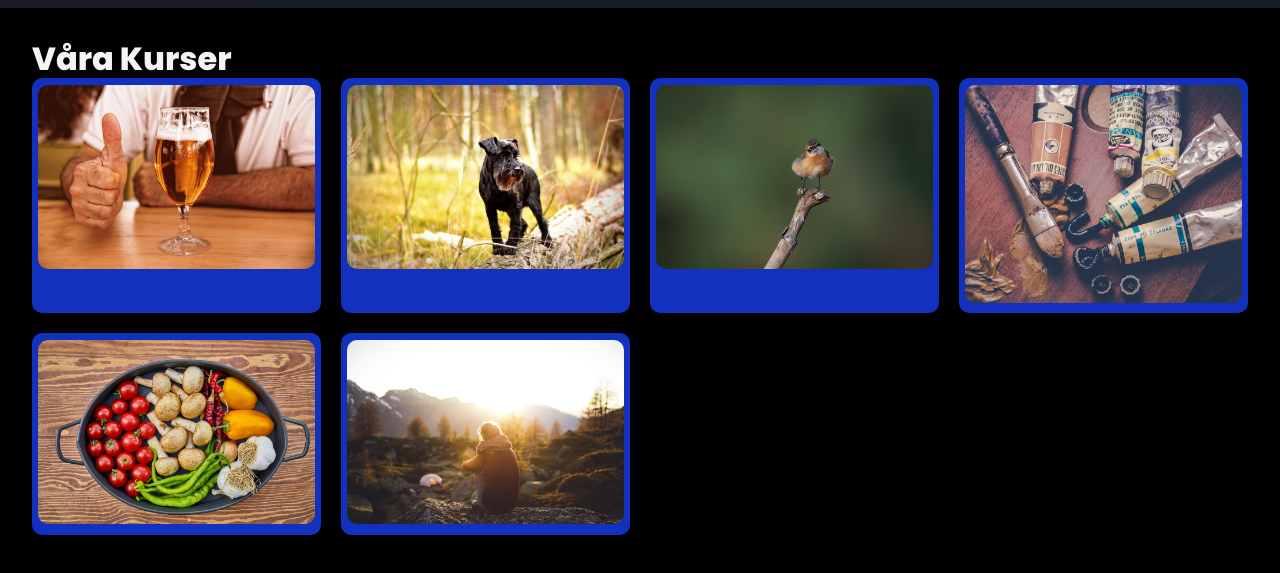
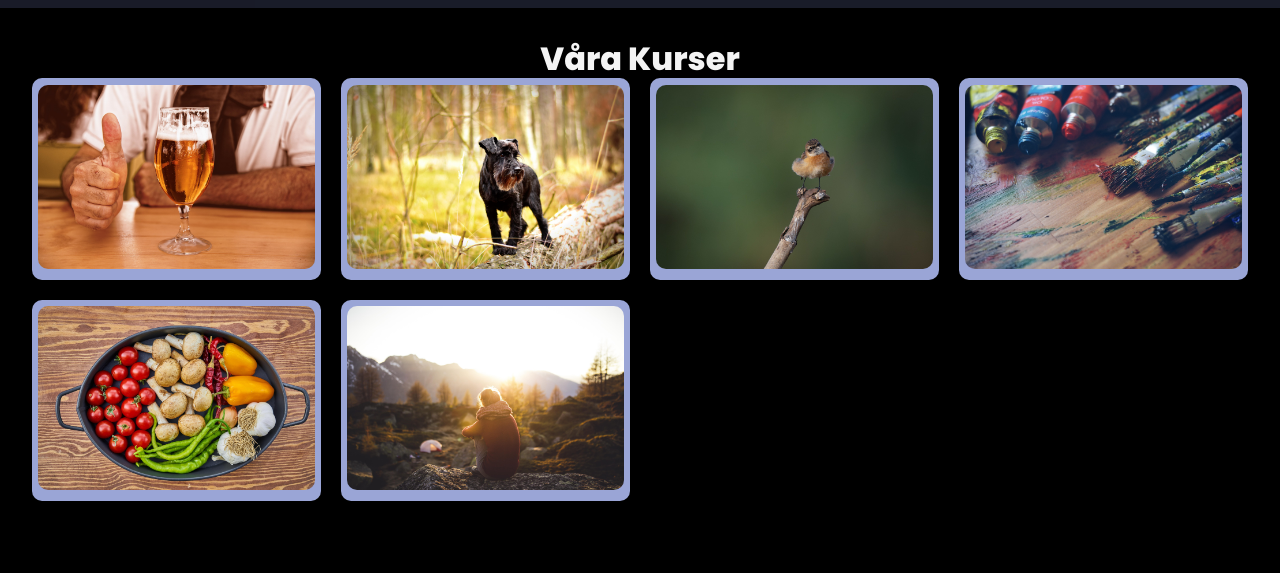
Before and after one commit to Msundqvist/westcoast-education, a website with bundled scripts: page src/pages/courses.html in a window 1280 px wide. Shown: the part 105-678 px from the top of the page. Built offline with nearby package versions, Linux system fonts and the light colour scheme.

Commit message:
ändrat en bild och satt h1 centrerad

```diff
--- a/src/assets/css/site.css
+++ b/src/assets/css/site.css
@@ -69,6 +69,12 @@ logo a img {
 .btn:hover {
   opacity: 0.7;
 }
+
+.course-title {
+  display: flex;
+  justify-content: center;
+}
+
 /* Grid settings */
 .grid {
   display: grid;
@@ -77,7 +83,7 @@ logo a img {
 }
 
 .card {
-  background: #1131be;
+  background: #9aa5d6;
   padding: 0.4rem;
   transition: transform 0.2s;
   border-radius: 10px;
@@ -92,7 +98,7 @@ logo a img {
 }
 .card:hover {
   transform: scale(1.05);
-  background: #00897b;
+  background: #2262ec;
 }
 
 /* course page... */
--- a/src/data/courses.ts
+++ b/src/data/courses.ts
@@ -37,7 +37,7 @@ export const courses: ICourses[] = [
     duration: 15,
     classRoom: false,
     distans: true,
-    image: 'paint1.jpg',
+    image: 'painting.jpg',
     startDate: '2025-07-15',
     popular: true,
   },
--- a/src/pages/courses.html
+++ b/src/pages/courses.html
@@ -46,7 +46,7 @@
       </nav>
     </header>
     <main>
-      <h1 class="page-title">Våra Kurser</h1>
+      <h1 class="course-title">Våra Kurser</h1>
       <div id="all-courses" class="grid">
         <!-- courses here... -->
       </div>
```
Also changed, not shown: dist/data/courses.js.
